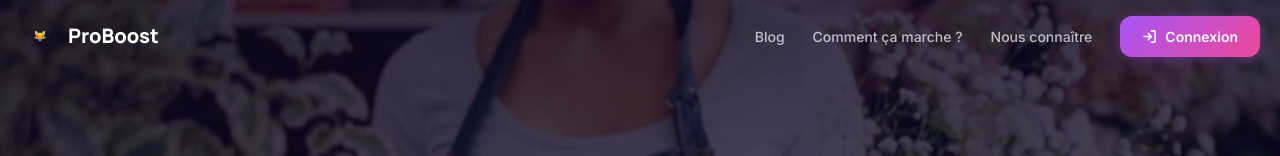
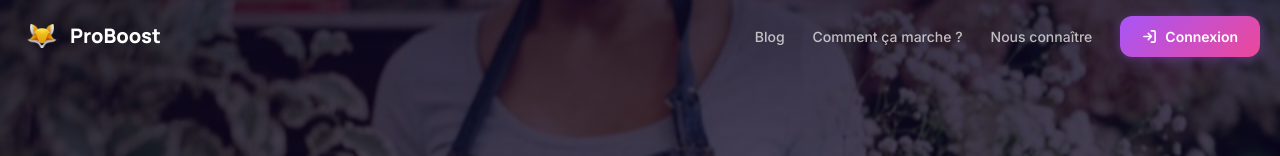
Before and after one commit to yannferstler-stack/proboost-v2, a Next.js app: page / in a window 1280 px wide. Shown: the top 156 px of the page. Built offline with nearby package versions, Linux system fonts and the light colour scheme; a web font is replaced by a local one.

Commit message:
fix: logo navbar recadré et aligné avec le texte ProBoost

```diff
--- a/app/page.tsx
+++ b/app/page.tsx
@@ -182,8 +182,8 @@ export default function Home() {
           transition: 'all 0.3s',
         }}>
           <div style={{ height: 72, display: 'flex', alignItems: 'center', justifyContent: 'space-between', padding: '0 20px' }}>
-            <div style={{ display: 'flex', alignItems: 'center', gap: 8, cursor: 'pointer' }} onClick={() => router.push('/')}>
-              <img src="/logo.png" style={{ width: 40, height: 40, objectFit: 'contain' }} />
+            <div style={{ display: 'flex', alignItems: 'center', gap: 2, cursor: 'pointer' }} onClick={() => router.push('/')}>
+              <img src="/logo.png" style={{ width: 96, height: 96, objectFit: 'contain', marginLeft: -26, marginRight: -22, marginTop: -22, marginBottom: -22 }} />
               <span style={{ fontFamily: 'Manrope', fontWeight: 800, fontSize: 20, color: 'white' }}>ProBoost</span>
             </div>
             <div className="nav-links" style={{ display: 'flex', alignItems: 'center', gap: 28 }}>
```
